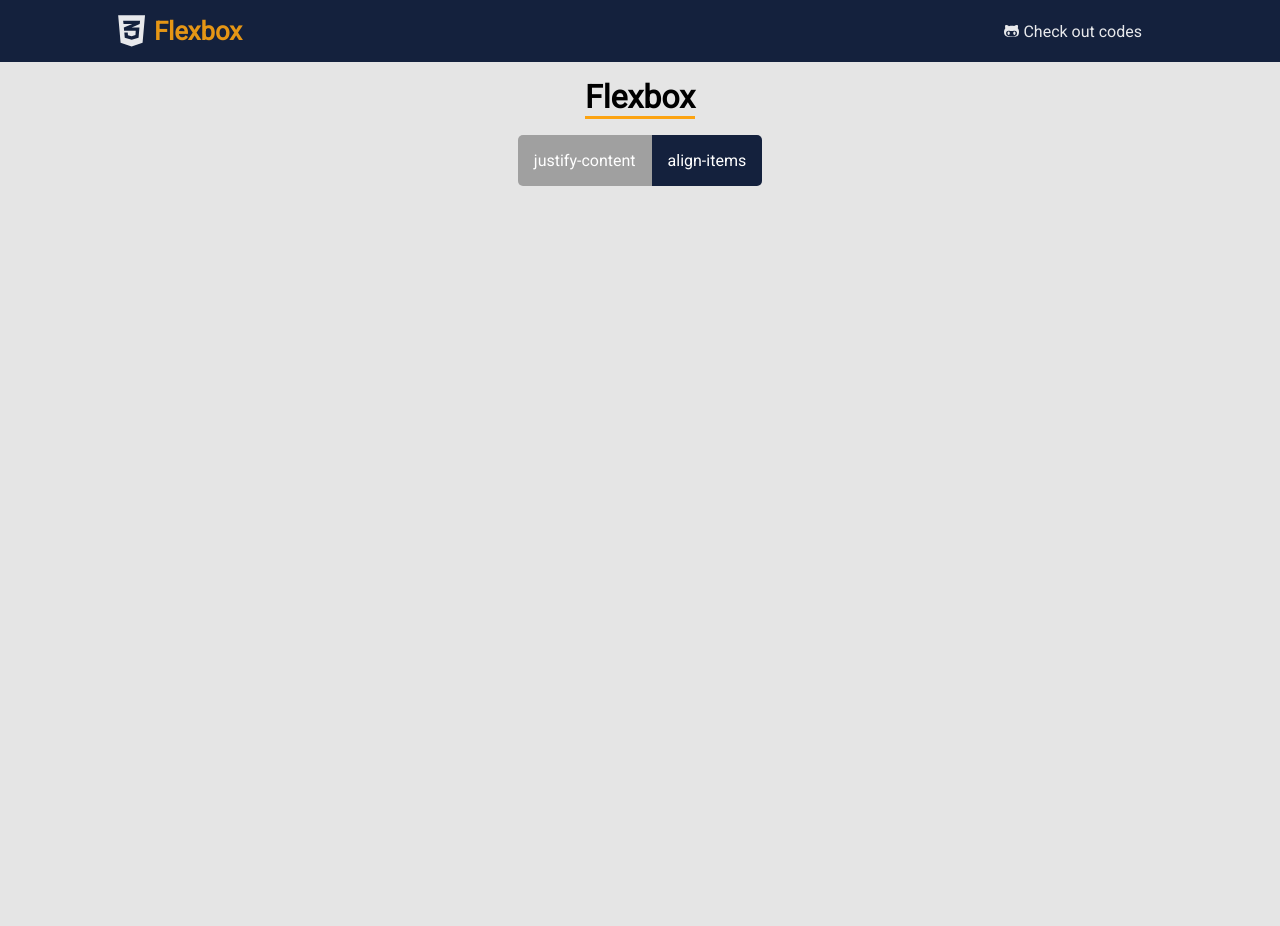
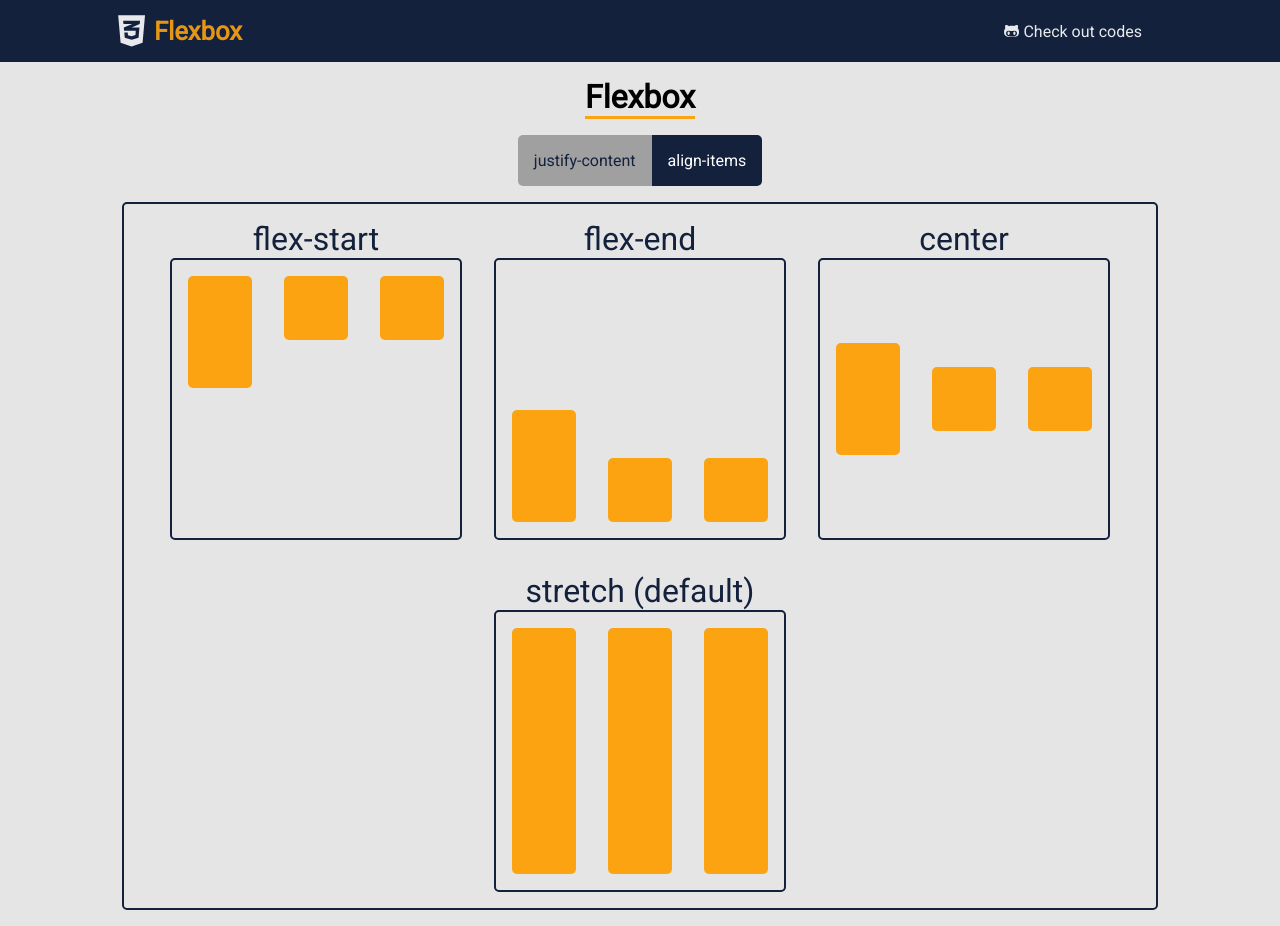
Before and after one commit to firdausthedev/flexbox, a React (Create React App) app: page / in a window 1280 px wide. Both pictures are taken after a click on the link "align-items". Before the commit the page ends 800 px from the top, so only its background shows below. Built offline with nearby package versions, Linux system fonts and the light colour scheme; the HTML template or start-up script is replaced by a standard one.

Commit message:
added min-height

```diff
--- a/package.json
+++ b/package.json
@@ -1,5 +1,5 @@
 {
-  "homepage": "http://firdausthedev.github.io/",
+  "homepage": "http://firdausthedev.github.io/flexbox",
   "name": "flex-grid",
   "version": "0.1.0",
   "private": true,
--- a/public/index.html
+++ b/public/index.html
@@ -3,9 +3,11 @@
   <head>
     <meta charset="utf-8" />
     <meta name="viewport" content="width=device-width, initial-scale=1" />
-    <meta name="description" content="tocopy" />
+    <meta name="description" content="flexbox visual" />
+    <meta name="theme-color" content="#14213d" />
+    <meta name="msapplication-navbutton-color" content="#000000" />
+    <meta name="apple-mobile-web-app-status-bar-style" content="#000000" />
 
-    <script src="https://kit.fontawesome.com/f252491b10.js" crossorigin="anonymous"></script>
     <title>Flexbox</title>
   </head>
   <body>
--- a/src/components/pages/Home/Flex.js
+++ b/src/components/pages/Home/Flex.js
@@ -2,6 +2,8 @@
 import React from 'react';
 import styled from 'styled-components';
 import FlexJustify from './FlexJustify';
+import FlexAlign from './FlexAlign';
+
 const Flex = ({ justifyHandler, justify }) => {
   return (
     <FlexStyle>
@@ -16,11 +18,7 @@ const Flex = ({ justifyHandler, justify }) => {
           align-items
         </a>
       </div>
-      <div className='flex-container' style={{ display: justify ? 'flex' : 'none' }}>
-        <FlexJustify />
-      </div>
-
-      <div className='flex-container' style={{ display: !justify ? 'flex' : 'none' }}></div>
+      <div className='flex-container'>{justify ? <FlexJustify /> : <FlexAlign />}</div>
     </FlexStyle>
   );
 };
@@ -64,6 +62,7 @@ const FlexStyle = styled.div`
     pointer-events: auto;
     cursor: pointer;
     background: ${(props) => props.theme.light.grey.darker} !important;
+    color: ${(props) => props.theme.light.base.bg} !important;
   }
 
   .activeLink {
@@ -72,35 +71,16 @@ const FlexStyle = styled.div`
     color: ${(props) => props.theme.light.base.color} !important;
     background: ${(props) => props.theme.light.base.bg} !important;
   }
-
-  @media (max-width: 710px) {
-    .flex-container .items-justify .items-container p {
-      font-size: 1.4rem;
-    }
-  }
-  @media (max-width: 500px) {
-    .flex-container .items-justify .items-container {
-      flex-direction: column;
-    }
-    .flex-container .items-justify .items-container p {
-      font-size: 1.2rem;
-    }
-    .flex-container .items-justify .items-container p {
-      margin-bottom: 5px;
-    }
-    .flex-container .items-justify .items-container .items {
-      width: 100%;
-    }
-    .flex-container .items-justify .items-container .items .item {
-      height: 2rem;
-      width: 2rem;
-    }
-  }
   @media (max-width: 320px) {
-    .flex-container .items-justify .items-container .items .item {
-      height: 1.3rem;
-      width: 1.3rem;
-      margin: 0.5rem;
+    .toggle {
+      a:first-of-type {
+        padding: 0.6rem;
+        font-size: 0.8rem;
+      }
+      a {
+        padding: 0.6rem;
+        font-size: 0.8rem;
+      }
     }
   }
 `;
--- /dev/null
+++ b/src/components/pages/Home/FlexAlign.js
@@ -0,0 +1,118 @@
+import React from 'react';
+import styled from 'styled-components';
+const FlexAlign = () => {
+  return (
+    <FlexAlignContainer>
+      <div className='items-align'>
+        <div className='items-container'>
+          <p>flex-start</p>
+          <div className='items' style={{ alignItems: 'flex-start' }}>
+            <div className='item'></div>
+            <div className='item'></div>
+            <div className='item'></div>
+          </div>
+        </div>
+        <div className='items-container'>
+          <p>flex-end</p>
+          <div className='items' style={{ alignItems: 'flex-end' }}>
+            <div className='item'></div>
+            <div className='item'></div>
+            <div className='item'></div>
+          </div>
+        </div>
+        <div className='items-container'>
+          <p>center</p>
+          <div className='items' style={{ alignItems: 'center' }}>
+            <div className='item'></div>
+            <div className='item'></div>
+            <div className='item'></div>
+          </div>
+        </div>
+        <div className='items-container'>
+          <p>stretch (default)</p>
+          <div className='items' style={{ alignItems: 'stretch' }}>
+            <div className='item'></div>
+            <div className='item'></div>
+            <div className='item'></div>
+          </div>
+        </div>
+      </div>
+    </FlexAlignContainer>
+  );
+};
+const FlexAlignContainer = styled.div`
+  width: 100%;
+  border: 2px solid ${(props) => props.theme.light.base.bg};
+  min-height: 500px;
+  border-radius: 5px;
+  margin: 1rem 0;
+  .items-align {
+    display: flex;
+    flex: 1;
+    justify-content: center;
+    flex-wrap: wrap;
+
+    .items-container {
+      height: 20rem;
+      margin: 1rem;
+      display: flex;
+      flex-direction: column;
+
+      p {
+        flex-basis: 10%;
+        text-align: center;
+        font-size: 2rem;
+        color: ${(props) => props.theme.light.base.bg};
+      }
+
+      .items {
+        border: 2px solid ${(props) => props.theme.light.base.bg};
+        border-radius: 5px;
+        flex-basis: 90%;
+        display: flex;
+        .item {
+          min-height: 4rem;
+          width: 4rem;
+          background: ${(props) => props.theme.light.accent.base};
+          border-radius: 5px;
+          margin: 1rem;
+        }
+        .item:first-of-type {
+          min-height: 7rem;
+        }
+      }
+    }
+  }
+
+  @media (max-width: 710px) {
+    .items-align .items-container p {
+      font-size: 1.4rem;
+    }
+  }
+  @media (max-width: 500px) {
+    .items-align .items-container {
+      height: 16rem;
+    }
+    .items-align .items-container p {
+      font-size: 1.2rem;
+    }
+    .items-align .items-container p {
+      margin-bottom: 5px;
+    }
+    .items-align .items-container .items {
+      width: 100%;
+    }
+    .items-align .items-container .items .item {
+      min-height: 2rem;
+      width: 2rem;
+    }
+  }
+  @media (max-width: 320px) {
+    .items-align .items-container .items .item {
+      min-height: 1.3rem;
+      width: 1.3rem;
+      margin: 0.5rem;
+    }
+  }
+`;
+export default FlexAlign;
--- a/src/components/pages/Home/FlexJustify.js
+++ b/src/components/pages/Home/FlexJustify.js
@@ -6,7 +6,7 @@ const FlexJustify = () => {
     <FlexJustifyContainer>
       <div className='items-justify'>
         <div className='items-container'>
-          <p>flex-start</p>
+          <p>flex-start (default)</p>
           <div className='items' style={{ justifyContent: 'flex-start' }}>
             <div className='item'></div>
             <div className='item'></div>
@@ -60,7 +60,7 @@ const FlexJustify = () => {
 
 const FlexJustifyContainer = styled.div`
   width: 100%;
-  border: 1px solid ${(props) => props.theme.light.base.bg};
+  border: 2px solid ${(props) => props.theme.light.base.bg};
   min-height: 500px;
   border-radius: 5px;
   margin: 1rem 0;
@@ -79,6 +79,7 @@ const FlexJustifyContainer = styled.div`
       p {
         flex-basis: 20%;
         text-align: center;
+        margin-right: 10px;
         font-size: 2rem;
         color: ${(props) => props.theme.light.base.bg};
       }
@@ -106,6 +107,36 @@ const FlexJustifyContainer = styled.div`
       margin-bottom: 2rem;
     }
   }
+  @media (max-width: 710px) {
+    .items-justify .items-container p {
+      font-size: 1.4rem;
+    }
+  }
+  @media (max-width: 500px) {
+    .items-justify .items-container {
+      flex-direction: column;
+    }
+    .items-justify .items-container p {
+      font-size: 1.2rem;
+    }
+    .items-justify .items-container p {
+      margin-bottom: 5px;
+    }
+    .items-justify .items-container .items {
+      width: 100%;
+    }
+    .items-justify .items-container .items .item {
+      height: 2rem;
+      width: 2rem;
+    }
+  }
+  @media (max-width: 320px) {
+    .items-justify .items-container .items .item {
+      height: 1.3rem;
+      width: 1.3rem;
+      margin: 0.5rem;
+    }
+  }
 `;
 
 export default FlexJustify;
```
Also changed, not shown: 1 other file (tests, documents, lock files or other folders).
